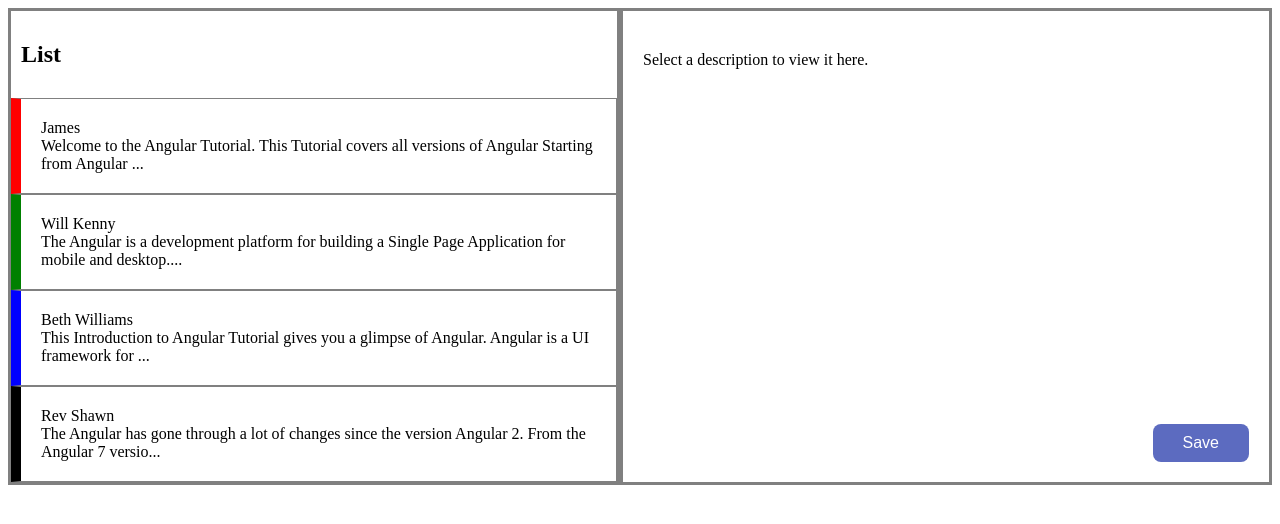
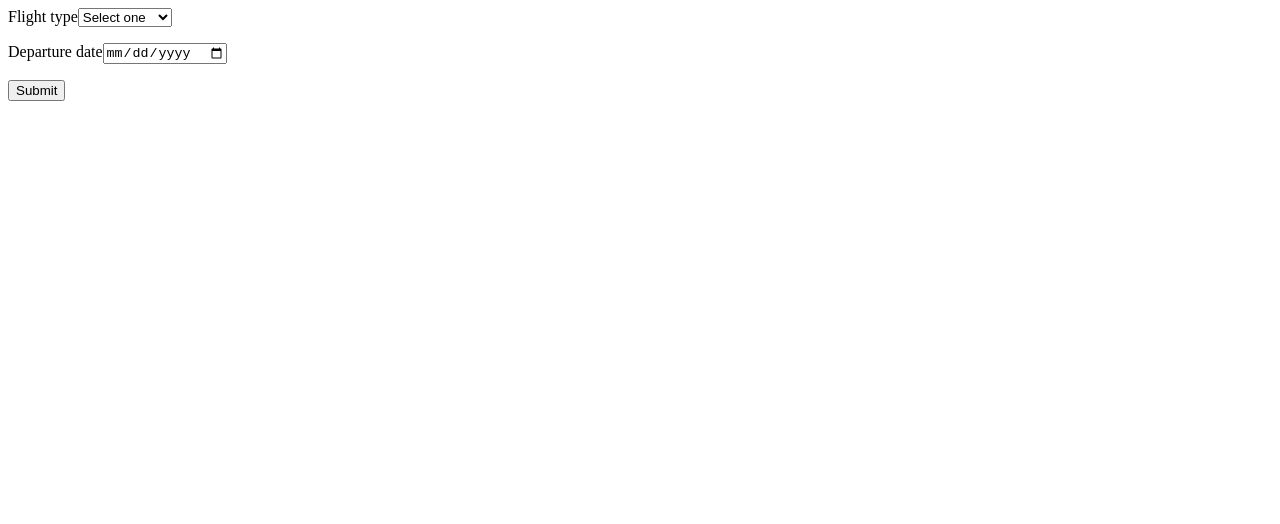
Before and after one commit to esha411/AngularPractice, an Angular app: page / in a window 1280 px wide. Shown: the top 524 px of the page. Built offline with nearby package versions, Linux system fonts and the light colour scheme.

Commit message:
Booking Flight

```diff
--- a/src/app/app.component.html
+++ b/src/app/app.component.html
@@ -19,4 +19,6 @@
 
 <!-- <app-task-list></app-task-list> -->
 
-<app-pipeand-compo></app-pipeand-compo>
+<!-- <app-pipeand-compo></app-pipeand-compo> -->
+
+<app-flight-booking></app-flight-booking>
--- a/src/app/app.module.ts
+++ b/src/app/app.module.ts
@@ -10,6 +10,7 @@
 import { PipeandCompoComponent } from './pipeand-compo/pipeand-compo.component';
 import { TruncateTextPipe } from './truncate-text.pipe';
 import { ChildComponent } from './child/child.component';
+import { FlightBookingComponent } from './flight-booking/flight-booking.component';
 
 
 @NgModule({
@@ -20,6 +21,7 @@
     PipeandCompoComponent,
     TruncateTextPipe,
     ChildComponent,
+    FlightBookingComponent,
 
   ],
   imports: [
--- /dev/null
+++ b/src/app/flight-booking/flight-booking.component.html
@@ -0,0 +1,42 @@
+<form (ngSubmit)="onSubmit()" #flightForm="ngForm">
+    <label for="flightBookingWay">Flight type</label>
+    <select id="flightBookingWay" name="flightBookingWay" [(ngModel)]="tripType" required>
+        <option value="" disabled>Select one</option>
+        <option value="one-way">One Way</option>
+        <option value="return">Return flight</option>
+    </select>
+    <p class="error" *ngIf="hasSubmitted && flightForm.controls['flightBookingWay']?.invalid">
+        Please select a flight type.
+    </p>
+
+    <p>
+        <label for="departureDate">Departure date</label>
+        <input type="date" id="departureDate" name="departureDate" [(ngModel)]="departOn" [min]="today" required />
+    </p>
+    <p class="error" *ngIf="hasSubmitted && flightForm.controls['departureDate']?.errors?.['required']">
+        Departure date is required.
+    </p>
+    <p class="error" *ngIf="hasSubmitted && flightForm.controls['departureDate']?.errors?.['min']">
+        Departure date cannot be in the past.
+    </p>
+
+    <div *ngIf="tripType === 'return'">
+        <label for="returnDate">Return date</label>
+        <input type="date" id="returnDate" name="returnDate" [(ngModel)]="returnOn" [min]="minReturnDate" required />
+    </div>
+    <p class="error" *ngIf="hasSubmitted && tripType === 'return' && flightForm.controls['returnDate']?.errors?.['required']">
+        Return date is required.
+    </p>
+    <p class="error" *ngIf="hasSubmitted && tripType === 'return' && flightForm.controls['returnDate']?.errors?.['min']">
+        Return date cannot be before departure date.
+    </p>
+
+    <button type="submit">Submit</button>
+</form>
+
+<div class="popup-backdrop" *ngIf="isPopupOpen">
+    <div class="popup-card" role="dialog">
+        <p class="success">{{ confirmationText }}</p>
+        <button type="button" (click)="closePopup()">Close</button>
+    </div>
+</div>
--- /dev/null
+++ b/src/app/flight-booking/flight-booking.component.scss
@@ -0,0 +1,32 @@
+.error {
+	color: #b91c1c;
+	margin: 6px 0;
+}
+
+.success {
+	color: #166534;
+	margin-top: 10px;
+}
+
+.popup-backdrop {
+	position: fixed;
+	inset: 0;
+	background: rgba(0, 0, 0, 0.35);
+	display: flex;
+	align-items: center;
+	justify-content: center;
+	padding: 16px;
+}
+
+.popup-card {
+	background: #fff;
+	padding: 16px;
+	border-radius: 8px;
+	max-width: 480px;
+	width: 100%;
+	box-shadow: 0 10px 24px rgba(0, 0, 0, 0.2);
+}
+
+.popup-card button {
+	margin-top: 12px;
+}
--- /dev/null
+++ b/src/app/flight-booking/flight-booking.component.ts
@@ -0,0 +1,63 @@
+import { Component } from '@angular/core';
+
+@Component({
+  selector: 'app-flight-booking',
+  templateUrl: './flight-booking.component.html',
+  styleUrl: './flight-booking.component.scss'
+})
+export class FlightBookingComponent {
+  tripType: string = '';
+  departOn: string = '';
+  returnOn: string = '';
+  today: string = new Date().toISOString().split('T')[0];
+  hasSubmitted: boolean = false;
+  confirmationText: string = '';
+  isPopupOpen: boolean = false;
+
+  get minReturnDate(): string {
+    if (this.departOn) {
+      return this.departOn;
+    }
+
+    return this.today;
+  }
+
+  onSubmit(): void {
+    this.hasSubmitted = true;
+
+    if (this.isSubmissionInvalid()) {
+      this.confirmationText = '';
+      this.isPopupOpen = false;
+      return;
+    }
+
+    if (this.tripType === 'one-way') {
+      this.confirmationText = `You have booked a one-way flight on ${this.departOn}`;
+      this.isPopupOpen = true;
+      return;
+    }
+
+    this.confirmationText = `You have booked a return flight, departing on ${this.departOn} and returning on ${this.returnOn}`;
+    this.isPopupOpen = true;
+  }
+
+  isSubmissionInvalid(): boolean {
+    if (!this.tripType || !this.departOn || this.departOn < this.today) {
+      return true;
+    }
+
+    if (this.tripType !== 'return') {
+      return false;
+    }
+
+    if (!this.returnOn) {
+      return true;
+    }
+
+    return this.returnOn < this.minReturnDate;
+  }
+
+  closePopup(): void {
+    this.isPopupOpen = false;
+  }
+}
```
Also changed, not shown: 1 other file (tests, documents, lock files or other folders).
